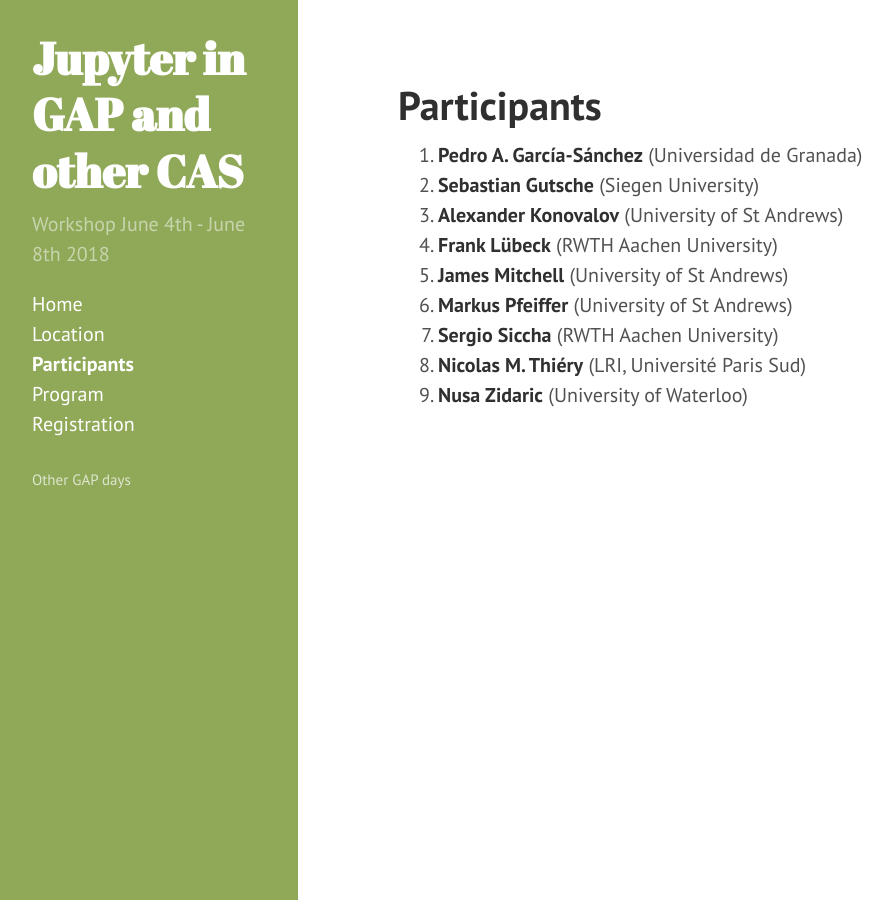
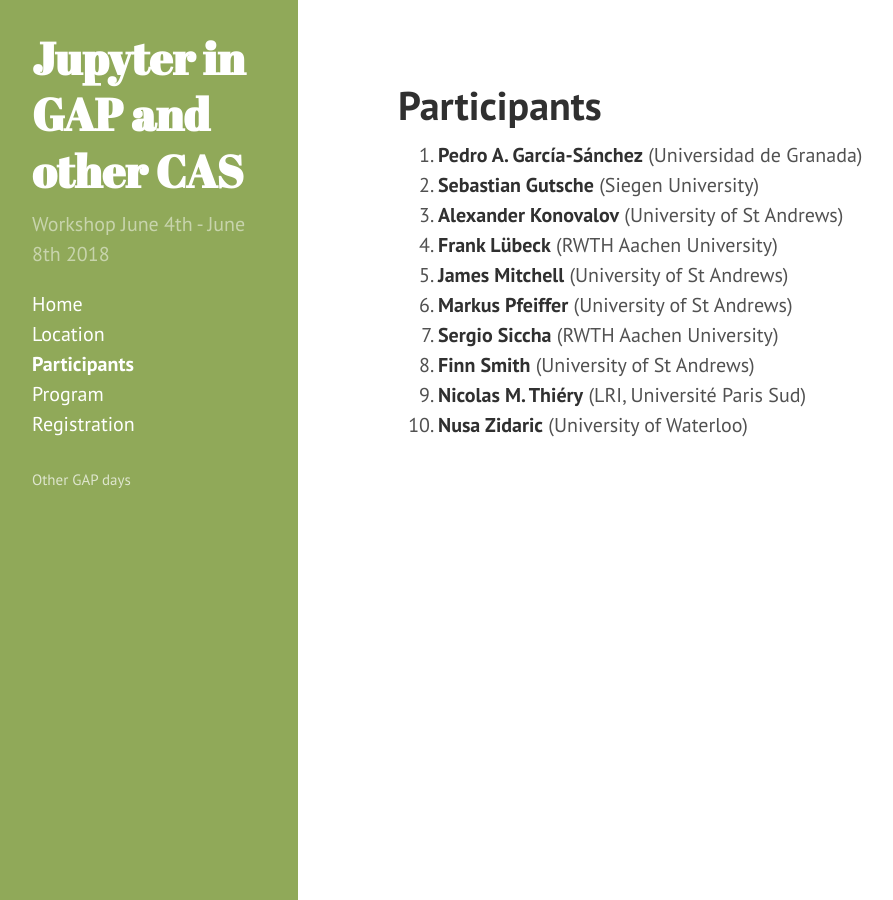
Before and after one commit to gapdays/gap-jupyter-days2018, a Jekyll site: the page built from participants.md, in a window 1280 px wide. Shown: the whole page, without its empty margins (2-895 px from the left). Built offline with Jekyll 4.4.1, drawn with Linux system fonts in a browser that asks for light colours.

Commit message:
Added participant

```diff
--- a/_data/participants.yml
+++ b/_data/participants.yml
@@ -19,6 +19,9 @@
 - name: Sergio Siccha
   affiliation: RWTH Aachen University
 
+- name: Finn Smith
+  affiliation: University of St Andrews
+
 - name: Nicolas M. Thiéry
   affiliation: LRI, Université Paris Sud
 
```
